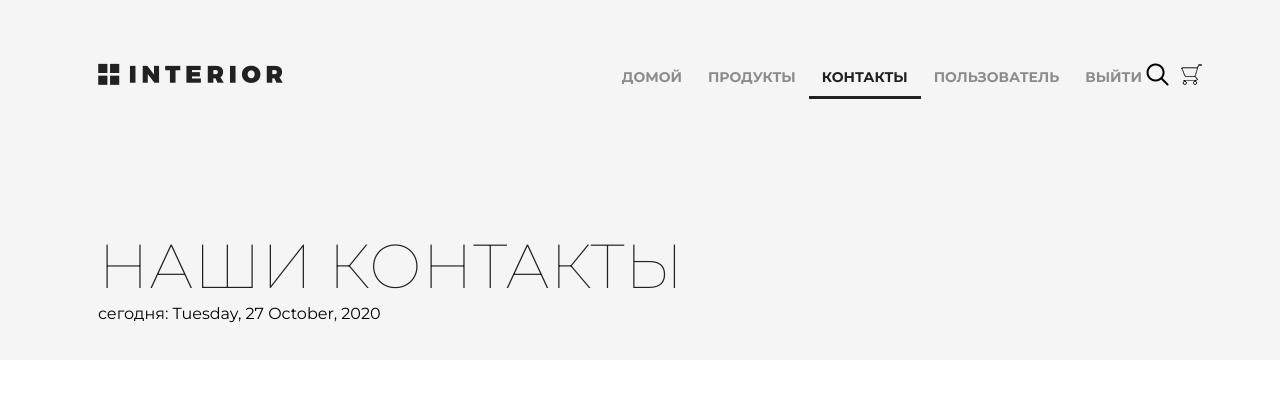
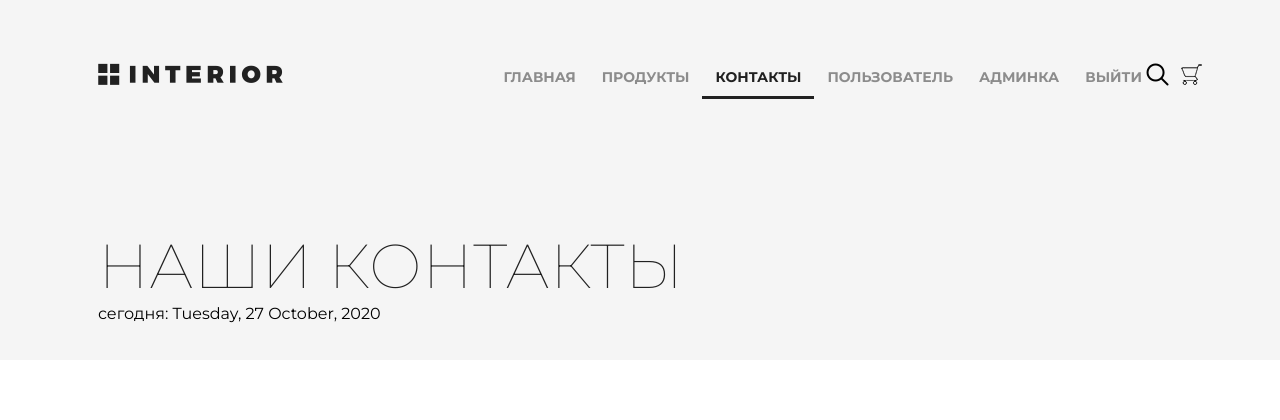
Before and after one commit to m04kA/my_geekbrains_shop, a Django app: page /contact/ in a window 1280 px wide; the page is wider, and only the part inside the window is pictured. Shown: the top 420 px of that part. Run offline with Django 3.2, Linux system fonts and the light colour scheme; a user stored in the database is signed in; data comes from the database, SQL or seed files in the repository.

Commit message:
lesson_7. Admin link and firewall.

```diff
--- a/adminapp/views.py
+++ b/adminapp/views.py
@@ -1,15 +1,18 @@
 from django.conf import settings
+from django.contrib.auth.decorators import user_passes_test
 from django.shortcuts import get_object_or_404, redirect, render
 
 from authnapp.models import ShopUser
 from mainapp.models import Product, ProductCategory
 
 
+@user_passes_test(lambda u: u.is_superuser)
 def admin_main(request):
     response = redirect("admin:users")
     return response
 
 
+@user_passes_test(lambda u: u.is_superuser)
 def users(request):
     title = "админка/пользователи"
     users_list = ShopUser.objects.all().order_by("-is_active", "-is_superuser", "-is_staff", "username")
@@ -32,6 +35,7 @@ def user_delete(request, pk):
     return response
 
 
+@user_passes_test(lambda u: u.is_superuser)
 def categories(request):
     title = "админка/категории"
     categories_list = ProductCategory.objects.all()
@@ -54,6 +58,7 @@ def category_delete(request, pk):
     return response
 
 
+@user_passes_test(lambda u: u.is_superuser)
 def products(request, pk):
     title = "админка/продукт"
     category = get_object_or_404(ProductCategory, pk=pk)
--- a/mainapp/templates/mainapp/includes/inc_menu.html
+++ b/mainapp/templates/mainapp/includes/inc_menu.html
@@ -2,7 +2,7 @@
 <ul class="menu">
     <li>
         <a href="{% url 'main' %}" class="{% if request.resolver_match.url_name == 'main' %}active{% endif %}">
-            домой
+            главная
         </a>
     </li>
     <li>
@@ -23,6 +23,11 @@
         </a>
     </li>
     {% endif %}
+    {% if user.is_superuser %}
+    <li>
+        <a href="{% url 'admin:users' %}">админка</a>
+    </li>
+    {% endif %}
     <li>
         {% if user.is_authenticated %}
         <a href="{% url 'auth:logout' %}">выйти</a>
@@ -35,7 +40,7 @@
 <a href="{% url 'basket:view' %}" class="basket">
     <span>
         {% if basket %}
-            {{ basket.0.total_cost|floatformat:0 }} руб ({{ basket.0.total_quantity }} шт)
+        {{ basket.0.total_cost|floatformat:0 }} руб ({{ basket.0.total_quantity }} шт)
         {% endif %}
     </span>
 </a>
```
